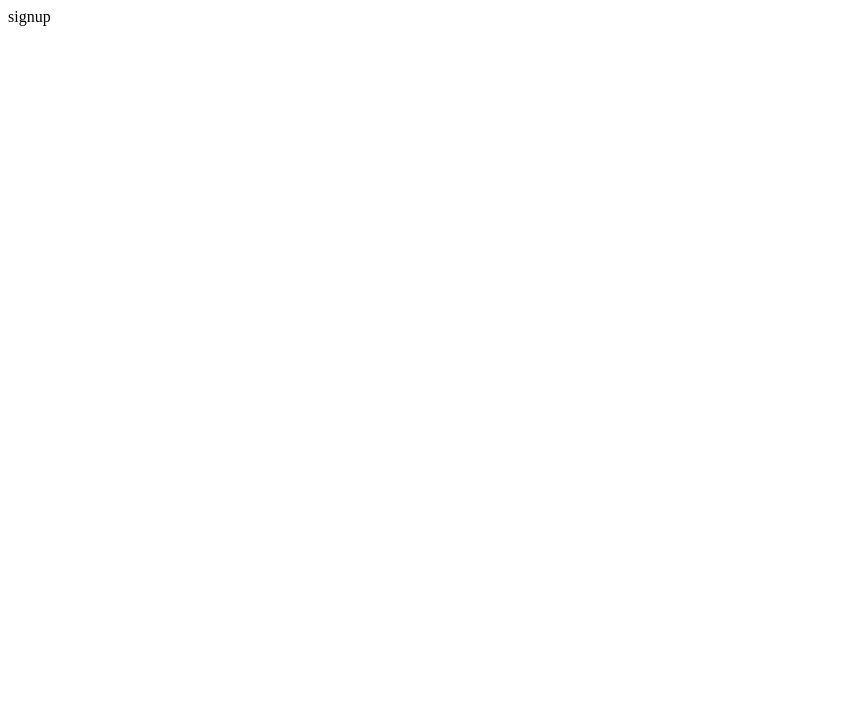
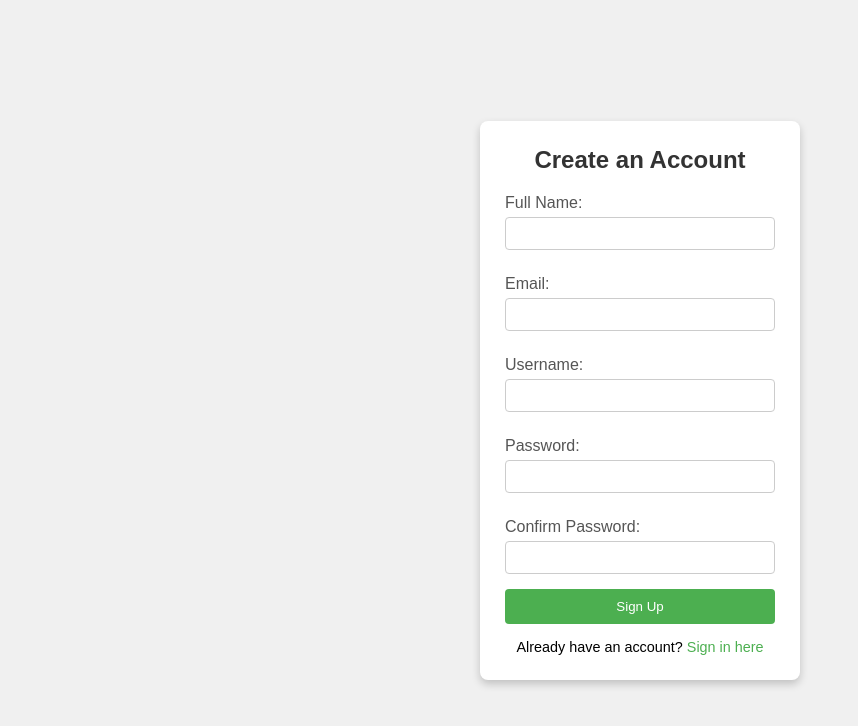
Before and after one commit to Piyush07Mishra/zomato-Project, a plain HTML site: page HTML/signup.html in a window 1280 px wide. Shown: the whole page, without its empty margins (0-858 px from the left). Drawn offline with Linux system fonts and the light colour scheme; files that its build step writes are made by us from their sources.

Commit message:
change 2

```diff
--- /dev/null
+++ b/CSS/signup.css
@@ -0,0 +1,73 @@
+* {
+    margin: 0;
+    padding: 0;
+    box-sizing: border-box;
+  }
+
+  body {
+    display: flex;
+    justify-content: center;
+    align-items: center;
+    height: 100vh;
+    font-family: Arial, sans-serif;
+    background-color: #f0f0f0;
+  }
+
+  .signup-container {
+    width: 320px;
+    padding: 25px;
+    background-color: #fff;
+    border-radius: 8px;
+    box-shadow: 0 4px 8px rgba(0, 0, 0, 0.2);
+    text-align: center;
+  }
+
+  h2 {
+    margin-bottom: 20px;
+    color: #333;
+  }
+
+  label {
+    display: block;
+    text-align: left;
+    margin: 10px 0 5px;
+    color: #555;
+  }
+
+  input[type="text"],
+  input[type="email"],
+  input[type="password"] {
+    width: 100%;
+    padding: 8px;
+    margin-bottom: 15px;
+    border: 1px solid #ccc;
+    border-radius: 4px;
+  }
+
+  button {
+    width: 100%;
+    padding: 10px;
+    color: #fff;
+    background-color: #4CAF50;
+    border: none;
+    border-radius: 4px;
+    cursor: pointer;
+  }
+
+  button:hover {
+    background-color: #45a049;
+  }
+
+  .signin-link {
+    margin-top: 15px;
+    font-size: 0.9em;
+  }
+
+  .signin-link a {
+    color: #4CAF50;
+    text-decoration: none;
+  }
+
+  .signin-link a:hover {
+    text-decoration: underline;
+  }
--- a/HTML/signup.html
+++ b/HTML/signup.html
@@ -1,11 +1,33 @@
 <!DOCTYPE html>
 <html lang="en">
 <head>
-    <meta charset="UTF-8">
-    <meta name="viewport" content="width=device-width, initial-scale=1.0">
-    <title>Document</title>
+  <meta charset="UTF-8">
+  <meta name="viewport" content="width=device-width, initial-scale=1.0">
+  <title>Sign Up</title>
+  <link rel="stylesheet" href="signup.css">
 </head>
 <body>
-    signup
+  <div class="signup-container">
+    <h2>Create an Account</h2>
+    <form action="/submit-signup" method="POST">
+      <label for="fullname">Full Name:</label>
+      <input type="text" id="fullname" name="fullname" required>
+
+      <label for="email">Email:</label>
+      <input type="email" id="email" name="email" required>
+
+      <label for="username">Username:</label>
+      <input type="text" id="username" name="username" required>
+
+      <label for="password">Password:</label>
+      <input type="password" id="password" name="password" required>
+
+      <label for="confirm-password">Confirm Password:</label>
+      <input type="password" id="confirm-password" name="confirm-password" required>
+
+      <button type="submit">Sign Up</button>
+    </form>
+    <p class="signin-link">Already have an account? <a href="login.html">Sign in here</a></p>
+  </div>
 </body>
 </html>
```
